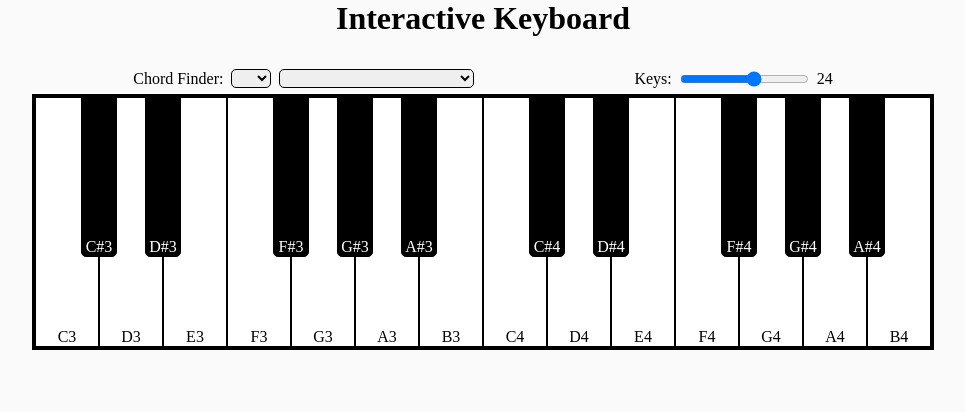
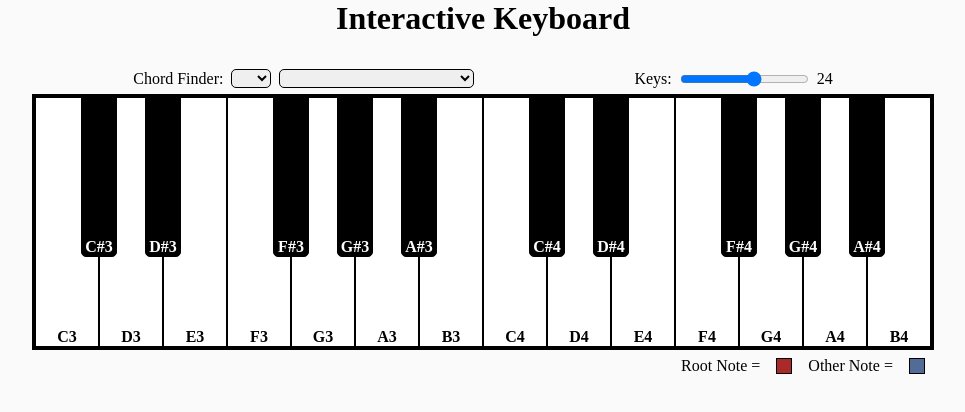
Before and after one commit to clay-bugg/FretTheory, a Nuxt app: page /interactive_keyboard in a window 1280 px wide. Shown: the top 412 px of the page, without its empty margins (157-1122 px from the left). Built offline with nearby package versions, Linux system fonts and the light colour scheme; a web font is replaced by a local one.

Commit message:
added note color key

```diff
--- a/components/Keyboard.vue
+++ b/components/Keyboard.vue
@@ -61,6 +61,13 @@
            @mousedown="playNote(key.note)">
         {{ key.note }}
       </div>
+    </div>
+
+    <div id="color-key-container">
+      <label for="root-note-color-key">Root Note = </label>
+      <div class="note-key-color" id="root-note-color"></div>
+      <label for="other-note-color-key">Other Note = </label>
+      <div class="note-key-color" id="other-note-color"></div>
     </div>
 
   </div>
@@ -250,6 +257,7 @@ export default {
   align-items: center;
   justify-content: flex-end;
   box-sizing: border-box;
+  font-weight: 700;
 }
 
 .white {
@@ -276,10 +284,37 @@ export default {
 }
 
 .highlighted {
-  background-color: rgb(118, 140, 174);
+  background-color: rgb(81, 109, 151);
+  color: black
 }
 
 .root-note {
-  background-color: rgb(176, 65, 65) !important;
+  background-color: rgb(168, 42, 42) !important;
 }
+
+#color-key-container {
+  display: flex;
+  align-items: center;
+  justify-content: space-evenly;
+  gap: 1em;
+  position: relative;
+  left: 20em;
+  bottom: 1em;
+}
+
+.note-key-color {
+  width: 1em;
+  height: 1em;
+  border: 1px solid black;
+}
+
+#root-note-color {
+  background-color: rgb(168, 42, 42);
+}
+
+#other-note-color {
+  background-color: rgb(81, 109, 151);
+}
+
+
 </style>
```
